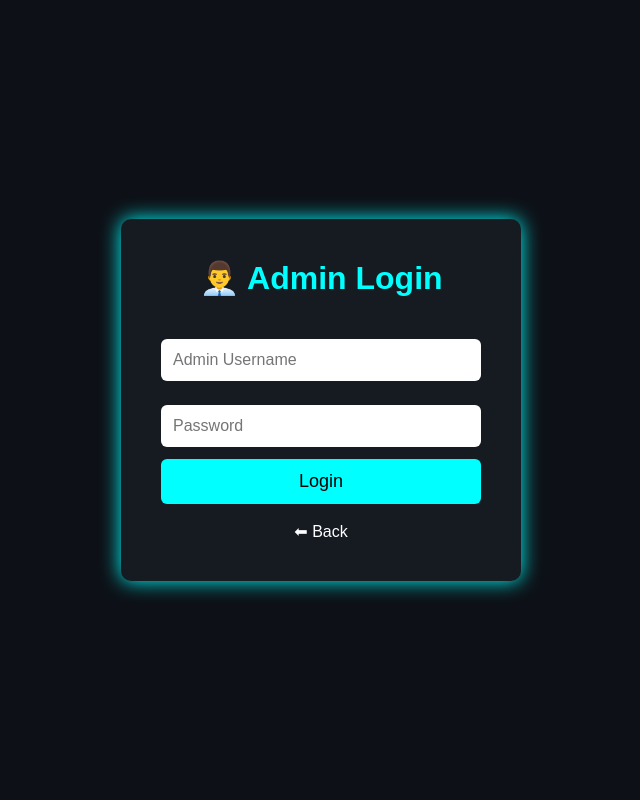
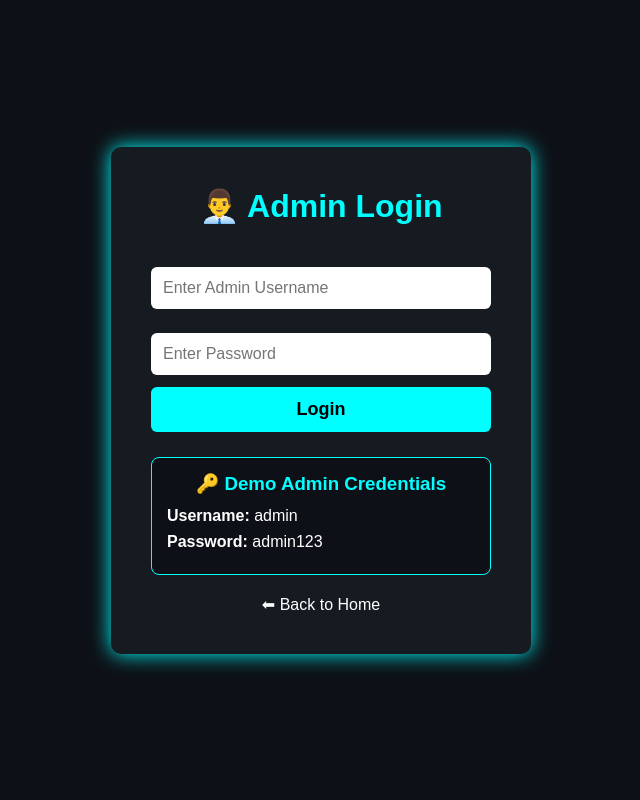
Before and after one commit to kundamsasirekha/SOC-MONITORING-DASHBOARD, a Flask app: page /admin-login in a window 1280 px wide. Shown: the whole page, without its empty margins (319-959 px from the left). Run offline with Flask 3, Linux system fonts and the light colour scheme.

Commit message:
Added admin credentials display

```diff
--- a/templates/admin_login.html
+++ b/templates/admin_login.html
@@ -7,64 +7,92 @@
     <title>Admin Login</title>
 
     <style>
-        * {
-            margin: 0;
-            padding: 0;
-            box-sizing: border-box;
-            font-family: Arial;
+        *{
+            margin:0;
+            padding:0;
+            box-sizing:border-box;
+            font-family:Arial,sans-serif;
         }
 
-        body {
-            background: #0d1117;
-            display: flex;
-            justify-content: center;
-            align-items: center;
-            height: 100vh;
-            color: white;
+        body{
+            background:#0d1117;
+            display:flex;
+            justify-content:center;
+            align-items:center;
+            height:100vh;
+            color:white;
         }
 
-        .login-box {
-            width: 400px;
-            background: #161b22;
-            padding: 40px;
-            border-radius: 10px;
-            box-shadow: 0 0 20px cyan;
-            text-align: center;
+        .login-box{
+            width:420px;
+            background:#161b22;
+            padding:40px;
+            border-radius:10px;
+            box-shadow:0 0 20px cyan;
+            text-align:center;
         }
 
-        h1 {
-            color: cyan;
-            margin-bottom: 30px;
+        h1{
+            color:cyan;
+            margin-bottom:30px;
         }
 
-        input {
-            width: 100%;
-            padding: 12px;
-            margin: 12px 0;
-            border: none;
-            border-radius: 6px;
-            font-size: 16px;
+        input{
+            width:100%;
+            padding:12px;
+            margin:12px 0;
+            border:none;
+            border-radius:6px;
+            font-size:16px;
         }
 
-        button {
-            width: 100%;
-            padding: 12px;
-            border: none;
-            background: cyan;
-            color: black;
-            font-size: 18px;
-            cursor: pointer;
-            border-radius: 6px;
+        button{
+            width:100%;
+            padding:12px;
+            border:none;
+            background:cyan;
+            color:black;
+            font-size:18px;
+            border-radius:6px;
+            cursor:pointer;
+            font-weight:bold;
         }
 
-        button:hover {
-            background: #00bcd4;
+        button:hover{
+            background:#00bcd4;
         }
 
-        a {
-            color: white;
-            text-decoration: none;
+        .credentials{
+            margin-top:25px;
+            background:#0d1117;
+            border:1px solid cyan;
+            border-radius:8px;
+            padding:15px;
+            text-align:left;
         }
+
+        .credentials h3{
+            color:cyan;
+            text-align:center;
+            margin-bottom:12px;
+        }
+
+        .credentials p{
+            margin:8px 0;
+            font-size:16px;
+        }
+
+        a{
+            display:inline-block;
+            margin-top:20px;
+            color:white;
+            text-decoration:none;
+        }
+
+        a:hover{
+            color:cyan;
+        }
+
     </style>
 
 </head>
@@ -80,27 +108,32 @@
         <input
             type="text"
             name="username"
-                placeholder="Admin Username"
+            placeholder="Enter Admin Username"
             required>
 
         <input
             type="password"
             name="password"
-                placeholder="Password"
+            placeholder="Enter Password"
             required>
 
-            <button type="submit">
-                Login
-            </button>
+        <button type="submit">Login</button>
 
     </form>
 
-        <br>
+    <div class="credentials">
 
-        <a href="/">⬅ Back</a>
+        <h3>🔑 Demo Admin Credentials</h3>
+
+        <p><b>Username:</b> admin</p>
+
+        <p><b>Password:</b> admin123</p>
+
+    </div>
+
+    <a href="/">⬅ Back to Home</a>
 
 </div>
 
 </body>
-
 </html>
```
Lines whose indentation alone changed are shown as unchanged.
